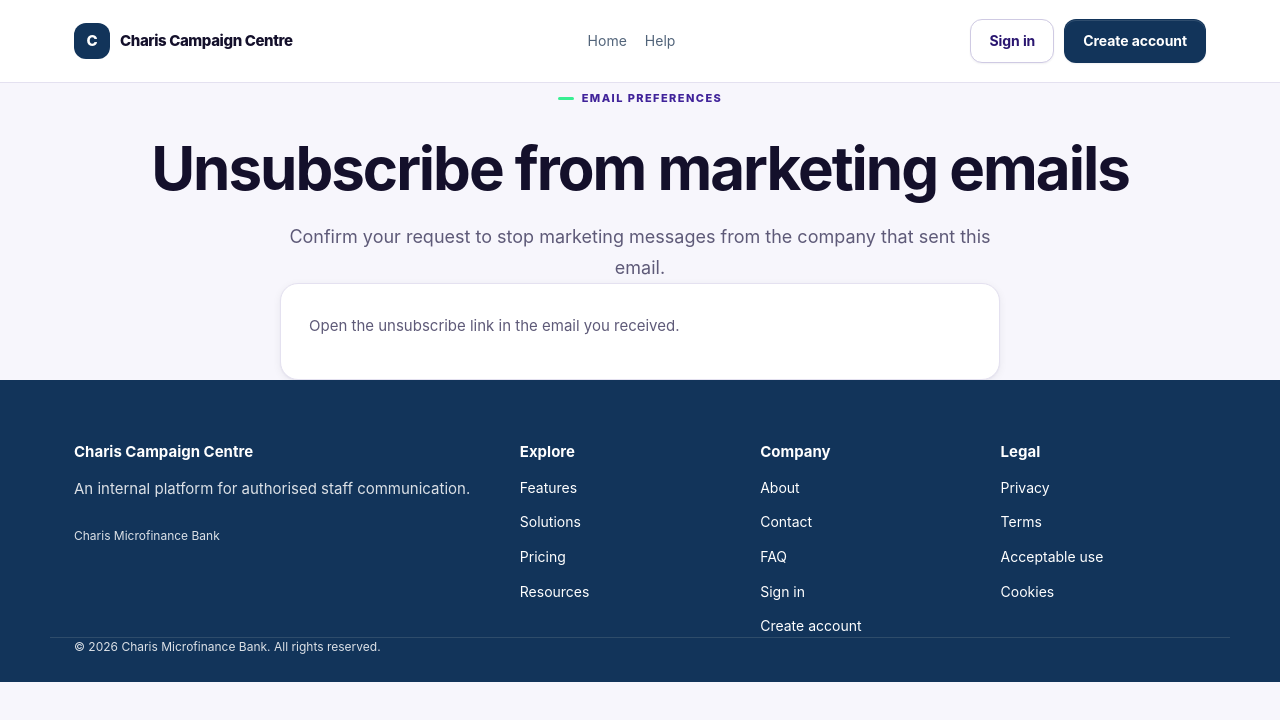
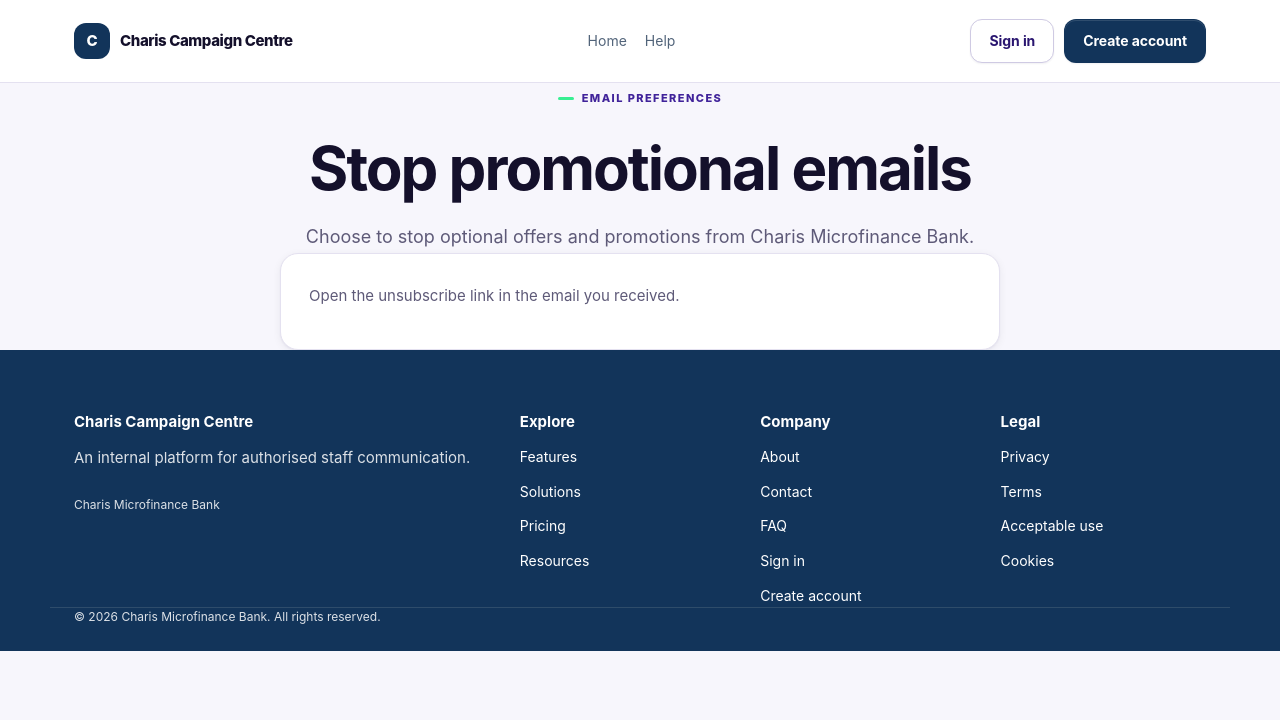
Before and after one commit to sescowem-bot/CharisMFB-Campaign, a Next.js app: page /unsubscribe in a window 1280 px wide. Shown: the top 720 px of the page. Built offline with nearby package versions, Linux system fonts and the light colour scheme; no server answers.

Commit message:
Communication preferences

```diff
--- /dev/null
+++ b/app/dashboard/preferences/page.tsx
@@ -0,0 +1,109 @@
+import Link from 'next/link';
+import {redirect} from 'next/navigation';
+import {z} from 'zod';
+import {WorkspaceShell} from '@/components/workspace-shell';
+import {contactsAccess} from '@/lib/contacts/access';
+
+/** This is a READ-ONLY staff review. It does not lift a suppression or change permissions. */
+export const dynamic='force-dynamic';
+const views = [
+ {id:'unsubscribed',label:'Unsubscribed from promotions'},
+ {id:'declined',label:'Declined promotions'},
+ {id:'not-confirmed',label:'Permission not confirmed'},
+ {id:'agreed',label:'Agreed to promotions'},
+ {id:'blocked',label:'Email delivery blocked'}
+] as const;
+type View = typeof views[number]['id'];
+type PreferenceRow = {email:string;name:string;reason:string;date:string|null;id:string|null};
+
+export default async function CommunicationPreferences({searchParams}:{searchParams:Promise<{org?:string;view?:string;page?:string}>}) {
+ const params=await searchParams;
+ const parsed=z.string().uuid().safeParse(params.org);
+ if(!parsed.success)redirect('/dashboard');
+ const org=parsed.data;
+ const {db,user,authorized}=await contactsAccess(org);
+ if(!user)redirect('/login');
+ if(!authorized)redirect('/dashboard');
+ const view:View=views.find(v=>v.id===params.view)?.id||'unsubscribed';
+ const page=Math.min(1000,Math.max(1,Number(params.page)||1));
+ const pageSize=25;
+ const start=(page-1)*pageSize;
+ const end=start+pageSize-1;
+
+ const [unsubscribeCount,declinedCount,unknownCount,agreedCount,blockedCount]=await Promise.all([
+  db.from('email_suppressions').select('email',{count:'exact',head:true}).eq('organization_id',org).eq('reason','unsubscribe'),
+  db.from('contacts').select('id',{count:'exact',head:true}).eq('organization_id',org).eq('consent_status','denied').is('unsubscribed_at',null),
+  db.from('contacts').select('id',{count:'exact',head:true}).eq('organization_id',org).eq('consent_status','unknown'),
+  db.from('contacts').select('id',{count:'exact',head:true}).eq('organization_id',org).eq('consent_status','granted'),
+  db.from('email_suppressions').select('email',{count:'exact',head:true}).eq('organization_id',org).in('reason',['bounce','complaint','blocked'])
+ ]);
+ const counts:Record<View,number|undefined>={
+  'unsubscribed':unsubscribeCount.count??undefined,'declined':declinedCount.count??undefined,
+  'not-confirmed':unknownCount.count??undefined,'agreed':agreedCount.count??undefined,
+  'blocked':blockedCount.count??undefined
+ };
+ let rows:PreferenceRow[]=[];
+ let count:number|null=null;
+ let loadError='';
+ if(view==='unsubscribed'||view==='blocked'){
+  let query=db.from('email_suppressions').select('email,reason,created_at',{count:'exact'})
+   .eq('organization_id',org).order('created_at',{ascending:false}).range(start,end);
+  query=view==='unsubscribed'?query.eq('reason','unsubscribe'):query.in('reason',['bounce','complaint','blocked']);
+  const result=await query;
+  if(result.error)loadError='Could not load the email preference records.';
+  else{
+   count=result.count;
+   const items=result.data||[];
+   const addresses=[...new Set(items.map(r=>r.email))];
+   const contactResult=addresses.length?await db.from('contacts').select('id,email,first_name,last_name').eq('organization_id',org).in('email',addresses):{data:[],error:null};
+   const matching=new Map((contactResult.data||[]).map(c=>[String(c.email).toLowerCase(),c]));
+   rows=items.map(item=>{
+    const customer=matching.get(item.email.toLowerCase());
+    return {email:item.email,name:customer?[customer.first_name,customer.last_name].filter(Boolean).join(' ')||'Customer':'—',
+     reason:item.reason==='unsubscribe'?'Unsubscribed from promotions':item.reason==='complaint'?'Spam complaint':item.reason==='bounce'?'Email bounced':'Provider blocked email',
+     date:item.created_at,id:customer?.id||null};
+   });
+  }
+ }else{
+  let query=db.from('contacts').select('id,email,first_name,last_name,consent_status,unsubscribed_at,created_at',{count:'exact'})
+   .eq('organization_id',org).order('created_at',{ascending:false}).range(start,end);
+  query=view==='declined'?query.eq('consent_status','denied').is('unsubscribed_at',null):
+   query.eq('consent_status',view==='agreed'?'granted':'unknown');
+  const result=await query;
+  if(result.error)loadError='Could not load customer preferences.';
+  else{
+   count=result.count;
+   rows=(result.data||[]).map(c=>({id:c.id,email:c.email||'No email address',
+    name:[c.first_name,c.last_name].filter(Boolean).join(' ')||'Unnamed customer',
+    reason:view==='declined'?'Promotional messages declined':view==='agreed'?'Agreement recorded':'Permission not confirmed',
+    date:view==='declined'?c.unsubscribed_at:c.created_at}));
+  }
+ }
+ const total=count??0;
+ const current=views.find(v=>v.id===view)!;
+ const href=(tab:View,p=1)=>`/dashboard/preferences?org=${encodeURIComponent(org)}&view=${tab}&page=${p}`;
+ return <WorkspaceShell title="Customer communication preferences" org={org}>
+  <p className="muted">Charis serves existing account holders. A customer can remain an account holder while declining optional promotional emails. These settings do not delete banking records.</p>
+  <section className="panel"><h2>What can Charis send?</h2>
+   <div className="form-two"><div><h3>Account and security notices</h3><p className="muted">Important account or security messages may be sent where a lawful basis applies and the bank has approved their purpose. This campaign system does not yet provide a separate service-notice sending workflow.</p></div>
+   <div><h3>Promotions and offers</h3><p className="muted">Only send promotional emails where marketing permission is documented, and respect every unsubscribe, refusal and delivery block.</p></div></div>
+   <p className="muted">Staff cannot remove a customer from this list merely to make a campaign send. A genuinely renewed opt-in requires a separate approved process and evidence.</p>
+  </section>
+  <section className="panel"><h2>Review communication preferences</h2>
+   <div className="audience-kpis">{views.map(v=><Link className="audience-kpi" key={v.id} href={href(v.id)} aria-current={v.id===view?'page':undefined}><span>{v.label}</span><strong>{counts[v.id]===undefined?'—':counts[v.id]!.toLocaleString()}</strong></Link>)}</div>
+   <h3>{current.label}</h3>
+   {view==='unsubscribed'&&<p className="muted">These email addresses explicitly unsubscribed through campaign links or provider notifications. They must not receive promotional email.</p>}
+   {view==='declined'&&<p className="muted">Customers marked as declining promotional emails, excluding separately logged unsubscribe requests. A declined status may also be set by authorised staff.</p>}
+   {view==='blocked'&&<p className="muted">A bounced email, spam complaint or provider block is a delivery restriction, not proof that someone requested to unsubscribe.</p>}
+   {view==='agreed'&&<p className="muted">Documented agreement alone does not guarantee send eligibility; archived records, unsubscribes and provider blocks still take precedence.</p>}
+   {view==='not-confirmed'&&<p className="muted">Having a bank account or being on an imported list does not by itself establish promotional email consent.</p>}
+   {loadError&&<p role="alert" className="feedback-error">{loadError}</p>}
+   {!loadError&&<div className="table-scroll"><table className="admin-table"><thead><tr><th scope="col">Customer</th><th scope="col">Email address</th><th scope="col">Status / reason</th><th scope="col">Recorded</th><th scope="col">Customer record</th></tr></thead><tbody>
+   {rows.map((r,i)=><tr key={`${r.email}-${r.id||i}`}><td>{r.name}</td><td>{r.email}</td><td>{r.reason}</td><td>{r.date?new Date(r.date).toLocaleDateString('en-NG'):'—'}</td><td>{r.id?<Link href={`/dashboard/contacts?org=${org}&edit=${r.id}`}>View customer</Link>:'Not in current contacts'}</td></tr>)}
+   </tbody></table></div>}
+   {!loadError&&rows.length===0&&<p className="muted">No records in this category.</p>}
+   <div className="pagination"><span>Page {page} · {total.toLocaleString()} records</span><div>{page>1&&<Link className="btn secondary" href={href(view,page-1)}>Previous</Link>}{page*pageSize<total&&<Link className="btn secondary" href={href(view,page+1)}>Next</Link>}</div></div>
+  </section>
+  <div className="workspace-links"><Link className="btn secondary" href={`/dashboard/contacts?org=${org}`}>Manage bank customers</Link><Link className="btn secondary" href={`/dashboard/imports?org=${org}`}>Import new customers</Link></div>
+ </WorkspaceShell>;
+}
--- a/app/unsubscribe/page.tsx
+++ b/app/unsubscribe/page.tsx
@@ -3,5 +3,5 @@ import {z} from 'zod';
 import {PublicLayout} from '@/components/public';
 export default async function Unsubscribe({searchParams}:{searchParams:Promise<{token?:string}>}) {
  const {token}=await searchParams;const valid=z.string().uuid().safeParse(token).success;
- return <PublicLayout label="EMAIL PREFERENCES" title="Unsubscribe from marketing emails" subtitle="Confirm your request to stop marketing messages from the company that sent this email."><section className="shell section"><div className="contact-card">{valid?<form action={`/api/email/unsubscribe?token=${encodeURIComponent(token!)}`} method="post"><p>Opening this page does not change your preferences. Use the button below to confirm.</p><button className="btn" type="submit">Confirm unsubscribe</button></form>:<p>Open the unsubscribe link in the email you received.</p>}</div></section></PublicLayout>;
+ return <PublicLayout label="EMAIL PREFERENCES" title="Stop promotional emails" subtitle="Choose to stop optional offers and promotions from Charis Microfinance Bank."><section className="shell section"><div className="contact-card">{valid?<form action={`/api/email/unsubscribe?token=${encodeURIComponent(token!)}`} method="post"><p>Stopping promotional messages does not close your Charis account. Important account and security notices may still be sent where legally permitted.</p><p>Opening this page does not change your preferences. Click below to confirm your choice.</p><button className="btn" type="submit">Stop promotional emails</button></form>:<p>Open the unsubscribe link in the email you received.</p>}</div></section></PublicLayout>;
 }
--- a/components/charis-navigation.tsx
+++ b/components/charis-navigation.tsx
@@ -7,7 +7,7 @@ import Image from 'next/image';
 import {
   LayoutDashboard, UsersRound, UploadCloud, ListChecks, MailPlus,
   Mail, ClipboardCheck, Send, BarChart3, Palette, Images, Filter,
-  ContactRound, ShieldCheck, Menu, X, Settings2, FileText
+  ContactRound, ShieldCheck, Menu, X, Settings2, FileText, MailX
 } from 'lucide-react';
 import {SignOutForm} from '@/components/signout-form';
 
@@ -23,7 +23,8 @@ export function CharisNavigation({org,admin,logo}:{org?:string;admin:boolean;log
       {label:'Customers',href:'/dashboard/contacts',icon:UsersRound},
       {label:'Import customers',href:'/dashboard/imports',icon:UploadCloud},
       {label:'Saved groups',href:'/dashboard/lists',icon:ListChecks},
-      {label:'Audience filters',href:'/dashboard/segments',icon:Filter}
+      {label:'Audience filters',href:'/dashboard/segments',icon:Filter},
+      {label:'Communication preferences',href:'/dashboard/preferences',icon:MailX}
     ]},
     {name:'CAMPAIGNS',items:[
       {label:'Create campaign',href:'/dashboard/campaigns',icon:MailPlus},
--- a/components/customer-table.tsx
+++ b/components/customer-table.tsx
@@ -22,7 +22,7 @@ export function CustomerTable({org,people}:{org:string;people:Customer[]}){
   </div>
   {result.error&&<p role="alert" className="feedback-error">{result.error}</p>}{result.success&&<p role="status" className="feedback-success">{result.success}</p>}
   <div className="table-scroll"><table className="admin-table"><thead><tr><th scope="col">Select</th><th>Customer</th><th>Email</th><th>Phone</th><th>Source</th><th>Marketing consent</th><th>Actions</th></tr></thead><tbody>
-   {people.map(c=><tr key={c.id}><td><input type="checkbox" aria-label={`Select ${c.email||c.first_name||'customer'}`} checked={selected.includes(c.id)} onChange={e=>setSelected(old=>e.target.checked?[...old,c.id]:old.filter(id=>id!==c.id))}/></td><td>{[c.first_name,c.last_name].filter(Boolean).join(' ')||'Unnamed customer'}</td><td>{c.email||'—'}</td><td>{c.phone||'—'}</td><td>{c.source}</td><td><span className={`status-chip status-${c.consent_status}`}>{c.consent_status==='granted'?'Agreed':c.consent_status==='denied'?'Opted out':'Not confirmed'}</span></td><td><Link href={`/dashboard/contacts?org=${org}&edit=${c.id}`}>Edit</Link><ContactRowActions org={org} id={c.id} archived={Boolean(c.archived_at)}/></td></tr>)}
+   {people.map(c=><tr key={c.id}><td><input type="checkbox" aria-label={`Select ${c.email||c.first_name||'customer'}`} checked={selected.includes(c.id)} onChange={e=>setSelected(old=>e.target.checked?[...old,c.id]:old.filter(id=>id!==c.id))}/></td><td>{[c.first_name,c.last_name].filter(Boolean).join(' ')||'Unnamed customer'}</td><td>{c.email||'—'}</td><td>{c.phone||'—'}</td><td>{c.source}</td><td><span className={`status-chip status-${c.consent_status}`}>{c.consent_status==='granted'?'Agreed':c.consent_status==='denied'?'Promotions stopped':'Not confirmed'}</span></td><td><Link href={`/dashboard/contacts?org=${org}&edit=${c.id}`}>Edit</Link><ContactRowActions org={org} id={c.id} archived={Boolean(c.archived_at)}/></td></tr>)}
   </tbody></table></div>
  </>;
 }
```
Also changed, not shown: app/dashboard/contacts/page.tsx (+1 -1 lines), 11 other files (tests, documents, lock files or other folders).
